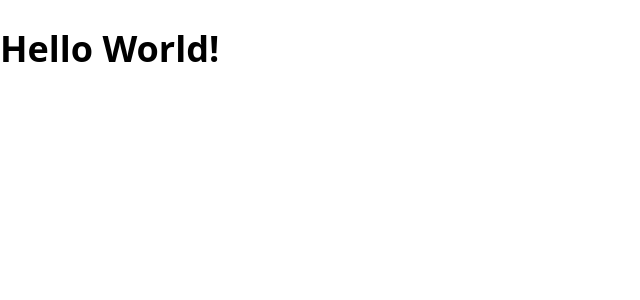
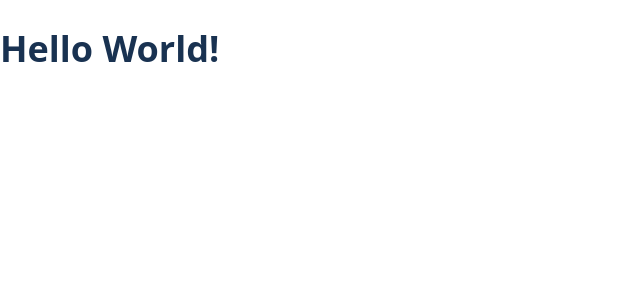
Before and after one commit to macfrei/bootcamp-app, a React (Create React App) app in the folder client/: page / in a window 1280 px wide. Shown: the top 300 px of the page, without its empty margins (0-640 px from the left). Built offline with nearby package versions, Linux system fonts and the light colour scheme.

Commit message:
Update GlobalStyle

```diff
--- a/client/src/GlobalStyle.js
+++ b/client/src/GlobalStyle.js
@@ -1,4 +1,4 @@
-import { createGlobalStyle } from "styled-components";
+import { createGlobalStyle } from 'styled-components'
 
 export default createGlobalStyle`
 * {
@@ -9,7 +9,9 @@ body {
     margin: 0;
     font-size: 112.5%;
     font-family: "Open Sans", sans-serif;
+    color: var(--blue-main);
 }
+
 
 :root {
     --blue-main: #193251;
@@ -19,11 +21,11 @@ body {
 
     --orange-main: #FF5A36;
     --orange-75: #FF9C86;
-    --orange-50: #FFBDAF;
+    --orange-50:#FFBDAF;
     --orange-25: #FFDED7;
 
     --shadow-blue: 0px 2px 11px 0px rgba(25, 50, 81, 0.2);
     --shadow-orange: 0px 4px 10px #ff5a3666;
     --border-blue: 1px solid var(--blue-50);
 }
-`;
+`
```
